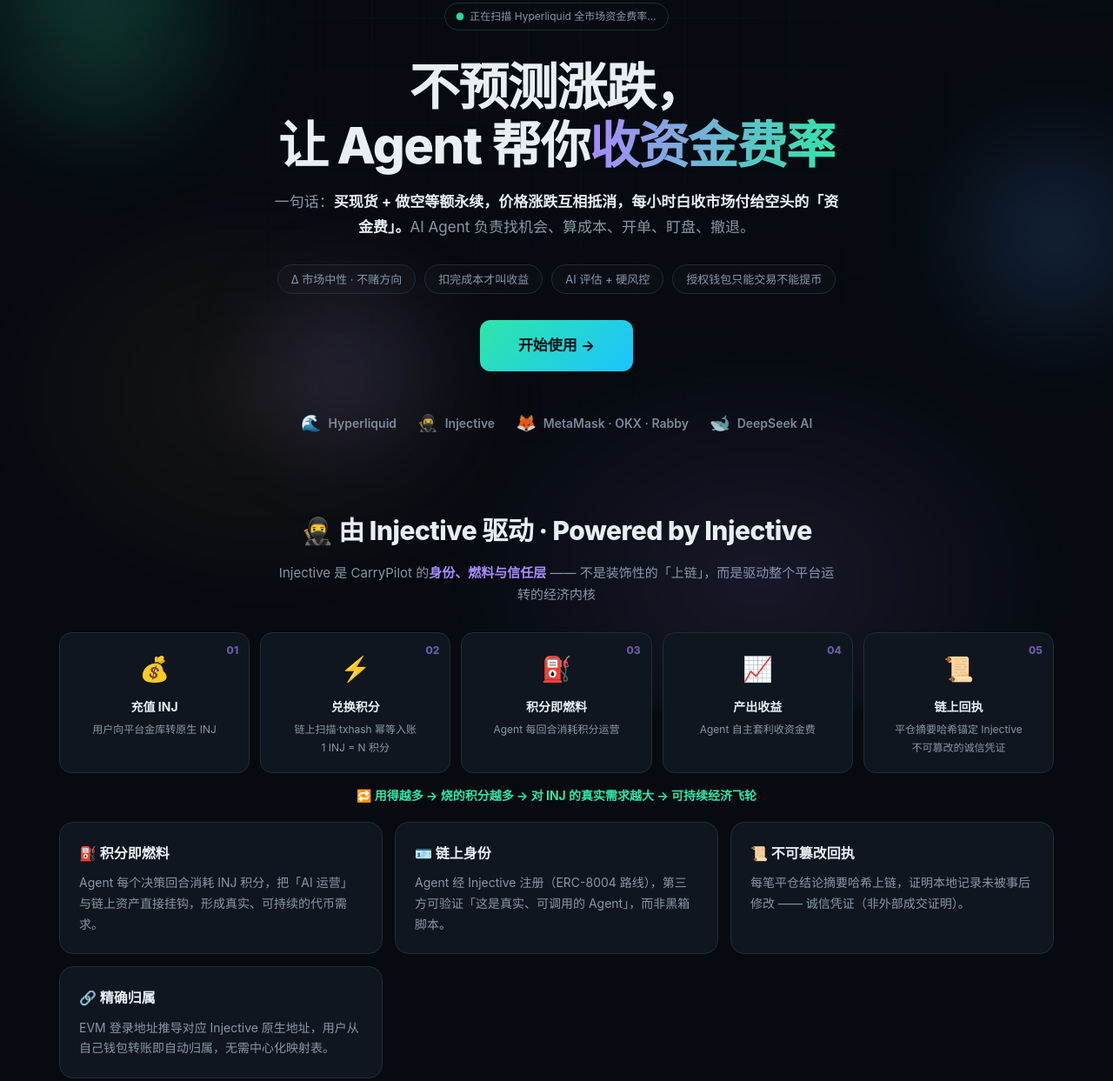
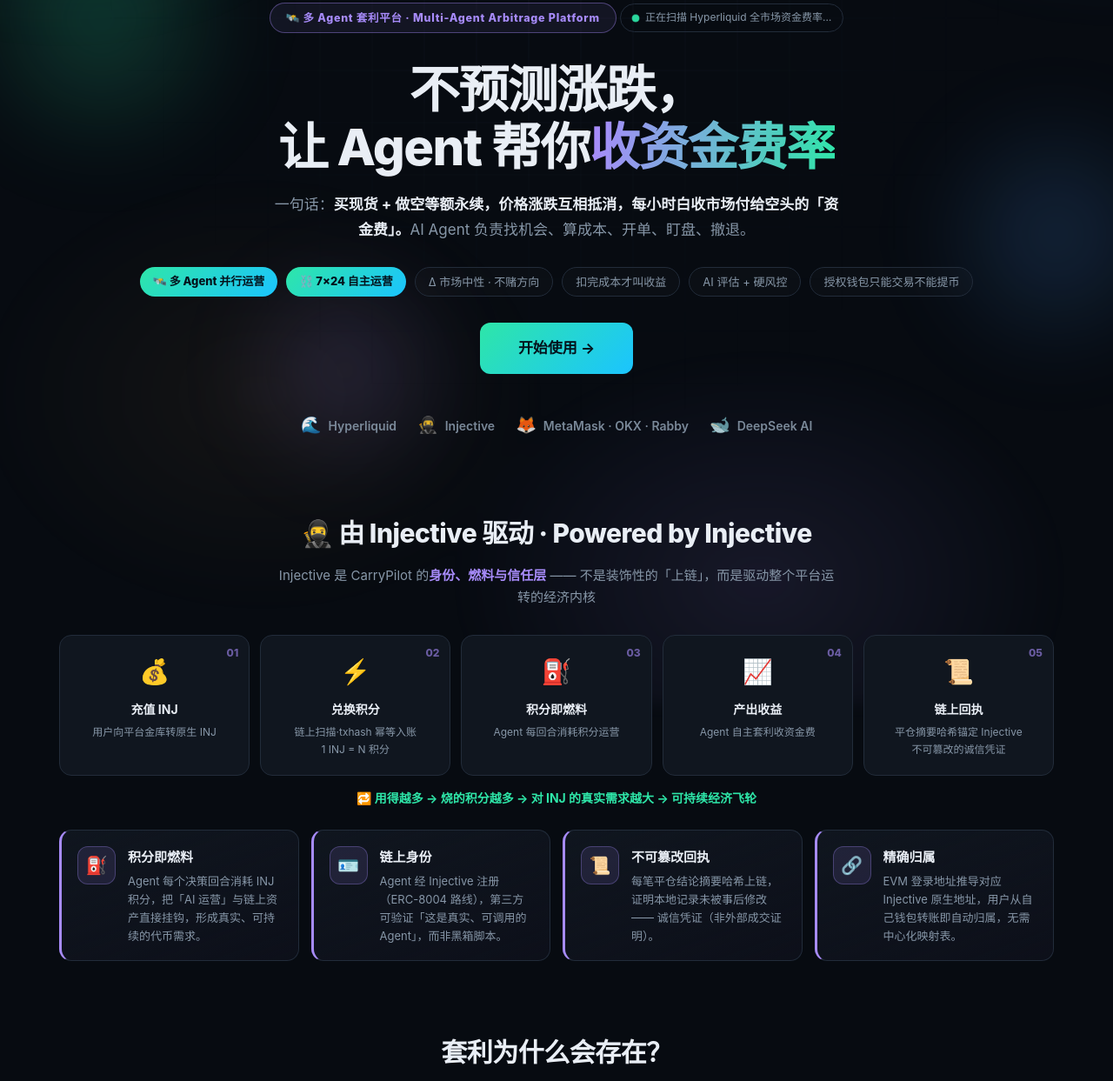
Before and after one commit to OneHaydenZhang/CarryPilot, a website: page src/web/landing.html in a window 1280 px wide. Shown: the part 167-1410 px from the top of the page at 87% size. Drawn offline with Linux system fonts and the light colour scheme; no server answers.

Commit message:
Emphasize multi-agent platform positioning (hero category tag + gradient badges); redesign Injective value pillars with distinct icon-badge cards

```diff
--- a/src/web/landing.html
+++ b/src/web/landing.html
@@ -40,7 +40,7 @@
   .btn:hover{transform:translateY(-1px);box-shadow:0 8px 30px rgba(46,230,168,.25)}
   .btn.ghost{background:none;border:1px solid var(--border);color:var(--text);font-weight:500}
   .hero{text-align:center;padding:76px 0 34px}
-  .hero .pre{color:var(--green);font-size:13px;font-weight:700;letter-spacing:.18em;text-transform:uppercase;margin-bottom:16px;display:inline-block;padding:5px 16px;border:1px solid rgba(46,230,168,.3);border-radius:20px;background:rgba(46,230,168,.05);animation:pulse 3s ease-in-out infinite}
+  .pretag{color:var(--purple);font-size:12.5px;font-weight:800;letter-spacing:.06em;margin-bottom:14px;display:inline-block;padding:6px 18px;border:1px solid rgba(167,139,250,.4);border-radius:20px;background:rgba(167,139,250,.08)}
   @keyframes pulse{0%,100%{box-shadow:0 0 0 0 rgba(46,230,168,.2)}50%{box-shadow:0 0 0 8px rgba(46,230,168,0)}}
   .hero h1{font-size:58px;line-height:1.15;margin:18px auto;font-weight:800;letter-spacing:-1.5px;max-width:800px}
   .hero h1 em{font-style:normal;background:linear-gradient(100deg,var(--green),#1bc4ff,var(--purple),var(--green));background-size:300% 100%;-webkit-background-clip:text;background-clip:text;color:transparent;animation:shimmer 6s linear infinite}
@@ -49,6 +49,8 @@
   .badges{display:flex;gap:10px;justify-content:center;margin-bottom:30px;flex-wrap:wrap}
   .badge{border:1px solid var(--border);background:rgba(255,255,255,.02);border-radius:20px;padding:5px 15px;font-size:13px;color:var(--dim);transition:.2s}
   .badge:hover{border-color:var(--green);color:var(--text);transform:translateY(-1px)}
+  .badge.strong{color:#04121c;font-weight:800;background:linear-gradient(135deg,var(--green),#1bc4ff);border:none}
+  .badge.strong:hover{color:#04121c;transform:translateY(-1px)}
   .btn.big{position:relative;overflow:hidden}
   .btn.big::after{content:"";position:absolute;top:0;left:-120%;width:60%;height:100%;background:linear-gradient(100deg,transparent,rgba(255,255,255,.4),transparent);animation:sheen 3.2s ease-in-out infinite}
   @keyframes sheen{0%{left:-120%}55%,100%{left:130%}}
@@ -113,6 +115,13 @@
   .estep .ei{font-size:28px;margin-bottom:8px}
   .estep b{display:block;font-size:14px;margin-bottom:4px}.estep p{color:var(--dim);font-size:12px}
   .flywheel{text-align:center;color:var(--green);font-weight:700;margin-top:14px;font-size:14px}
+  /* Injective 价值支柱 */
+  .pillars{display:grid;grid-template-columns:repeat(auto-fit,minmax(250px,1fr));gap:14px;margin-top:24px}
+  .pillar{display:flex;gap:14px;align-items:flex-start;background:linear-gradient(160deg,var(--panel),rgba(167,139,250,.04));border:1px solid var(--border);border-left:3px solid var(--purple);border-radius:14px;padding:18px;transition:.2s}
+  .pillar:hover{transform:translateY(-3px);box-shadow:0 12px 30px rgba(167,139,250,.12);border-color:var(--purple)}
+  .pillar .pi{flex:0 0 auto;width:44px;height:44px;border-radius:12px;background:rgba(167,139,250,.12);border:1px solid rgba(167,139,250,.3);display:flex;align-items:center;justify-content:center;font-size:20px}
+  .pillar b{display:block;font-size:15px;margin-bottom:5px}
+  .pillar p{color:var(--dim);font-size:13px;line-height:1.6}
   @keyframes blink{0%,100%{opacity:1;box-shadow:0 0 0 0 rgba(46,230,168,.6)}50%{opacity:.5;box-shadow:0 0 0 5px rgba(46,230,168,0)}}
   @media(max-width:720px){.hero h1{font-size:32px}.example{grid-template-columns:1fr}h2.sec{font-size:24px}.wrap{padding:0 18px}.agentcap{grid-template-columns:1fr}.loop{max-width:300px}}
 </style>
@@ -126,10 +135,18 @@
   </nav>
 
   <div class="hero">
+    <div class="pretag">🛰️ 多 Agent 套利平台 · Multi-Agent Arbitrage Platform</div>
     <div class="livepill"><i></i> <span id="live-scan">正在扫描 Hyperliquid 全市场资金费率…</span></div>
     <h1>不预测涨跌，<br>让 Agent 帮你<em>收资金费率</em></h1>
     <p>一句话：<b style="color:var(--text)">买现货 + 做空等额永续，价格涨跌互相抵消，每小时白收市场付给空头的「资金费」。</b>AI Agent 负责找机会、算成本、开单、盯盘、撤退。</p>
-    <div class="badges"><span class="badge">Δ 市场中性 · 不赌方向</span><span class="badge">扣完成本才叫收益</span><span class="badge">AI 评估 + 硬风控</span><span class="badge">授权钱包只能交易不能提币</span></div>
+    <div class="badges">
+      <span class="badge strong">🛰️ 多 Agent 并行运营</span>
+      <span class="badge strong">⛓️ 7×24 自主运营</span>
+      <span class="badge">Δ 市场中性 · 不赌方向</span>
+      <span class="badge">扣完成本才叫收益</span>
+      <span class="badge">AI 评估 + 硬风控</span>
+      <span class="badge">授权钱包只能交易不能提币</span>
+    </div>
     <a class="btn big" href="/app" style="font-size:17px;padding:15px 44px">开始使用 →</a>
     <div class="logos">
       <span><span class="mark">🌊</span>Hyperliquid</span>
@@ -149,11 +166,23 @@
     <div class="estep"><div class="en">05</div><div class="ei">📜</div><b>链上回执</b><p>平仓摘要哈希锚定 Injective<br>不可篡改的诚信凭证</p></div>
   </div>
   <div class="flywheel reveal">🔁 用得越多 → 烧的积分越多 → 对 INJ 的真实需求越大 → 可持续经济飞轮</div>
-  <div class="grid reveal" style="margin-top:18px">
-    <div class="card"><h3>⛽ 积分即燃料</h3><p>Agent 每个决策回合消耗 INJ 积分，把「AI 运营」与链上资产直接挂钩，形成真实、可持续的代币需求。</p></div>
-    <div class="card"><h3>🪪 链上身份</h3><p>Agent 经 Injective 注册（ERC-8004 路线），第三方可验证「这是真实、可调用的 Agent」，而非黑箱脚本。</p></div>
-    <div class="card"><h3>📜 不可篡改回执</h3><p>每笔平仓结论摘要哈希上链，证明本地记录未被事后修改 —— 诚信凭证（非外部成交证明）。</p></div>
-    <div class="card"><h3>🔗 精确归属</h3><p>EVM 登录地址推导对应 Injective 原生地址，用户从自己钱包转账即自动归属，无需中心化映射表。</p></div>
+  <div class="pillars reveal">
+    <div class="pillar">
+      <div class="pi">⛽</div>
+      <div><b>积分即燃料</b><p>Agent 每个决策回合消耗 INJ 积分，把「AI 运营」与链上资产直接挂钩，形成真实、可持续的代币需求。</p></div>
+    </div>
+    <div class="pillar">
+      <div class="pi">🪪</div>
+      <div><b>链上身份</b><p>Agent 经 Injective 注册（ERC-8004 路线），第三方可验证「这是真实、可调用的 Agent」，而非黑箱脚本。</p></div>
+    </div>
+    <div class="pillar">
+      <div class="pi">📜</div>
+      <div><b>不可篡改回执</b><p>每笔平仓结论摘要哈希上链，证明本地记录未被事后修改 —— 诚信凭证（非外部成交证明）。</p></div>
+    </div>
+    <div class="pillar">
+      <div class="pi">🔗</div>
+      <div><b>精确归属</b><p>EVM 登录地址推导对应 Injective 原生地址，用户从自己钱包转账即自动归属，无需中心化映射表。</p></div>
+    </div>
   </div>
 
   <h2 class="sec reveal" style="margin-top:80px">套利为什么会存在？</h2>
```
Also changed, not shown: README.md.
